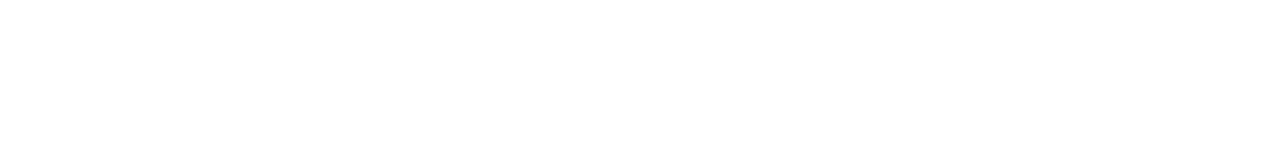
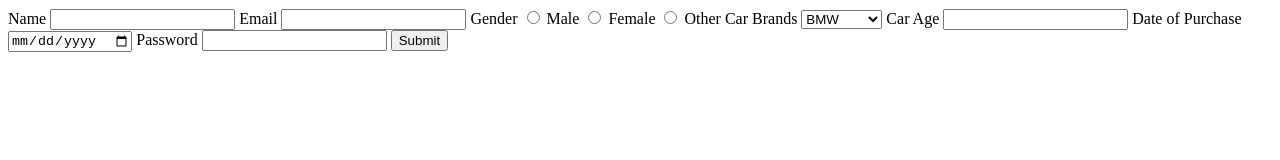
Before and after one commit to acciojob/car-insurance-form-SaurabhSatre, a website: page main.html in a window 1280 px wide. Drawn offline with Linux system fonts and the light colour scheme.

Commit message:
created a submission

```diff
--- a/main.html
+++ b/main.html
@@ -8,6 +8,39 @@
 
 <body>
 	<!-- the entire body must be written by student -->
+	<form method="post">
+    <label for="name">Name</label>
+    <input type="text" id="name" name="name" required>
+
+    <label for="email">Email</label>
+    <input type="email" id="email" name="email" required>
+
+    <label>Gender</label>
+    <input type="radio" name="gender" id="male" required>
+    <label for="male">Male</label>
+    <input type="radio" name="gender" id="female" required>
+    <label for="female">Female</label>
+    <input type="radio" name="gender" id="other" required>
+    <label for="other">Other</label>
+
+    <label for="cars">Car Brands</label>
+    <select id="cars" name="cars">
+        <option value="BMW">BMW</option>
+        <option value="Audi">Audi</option>
+        <option value="Mercedez">Mercedez</option>
+    </select>
+
+    <label for="garage">Car Age</label>
+    <input type="number" id="garage" name="garage" required>
+
+    <label for="dop">Date of Purchase</label>
+    <input type="date" id="dop" name="dop" required>
+
+    <label for="password">Password</label>
+    <input type="password" id="password" name="password" required>
+
+    <button type="submit">Submit</button>
+</form>
     <script type="text/javascript" src="./script.js">
 </script>
 
```
